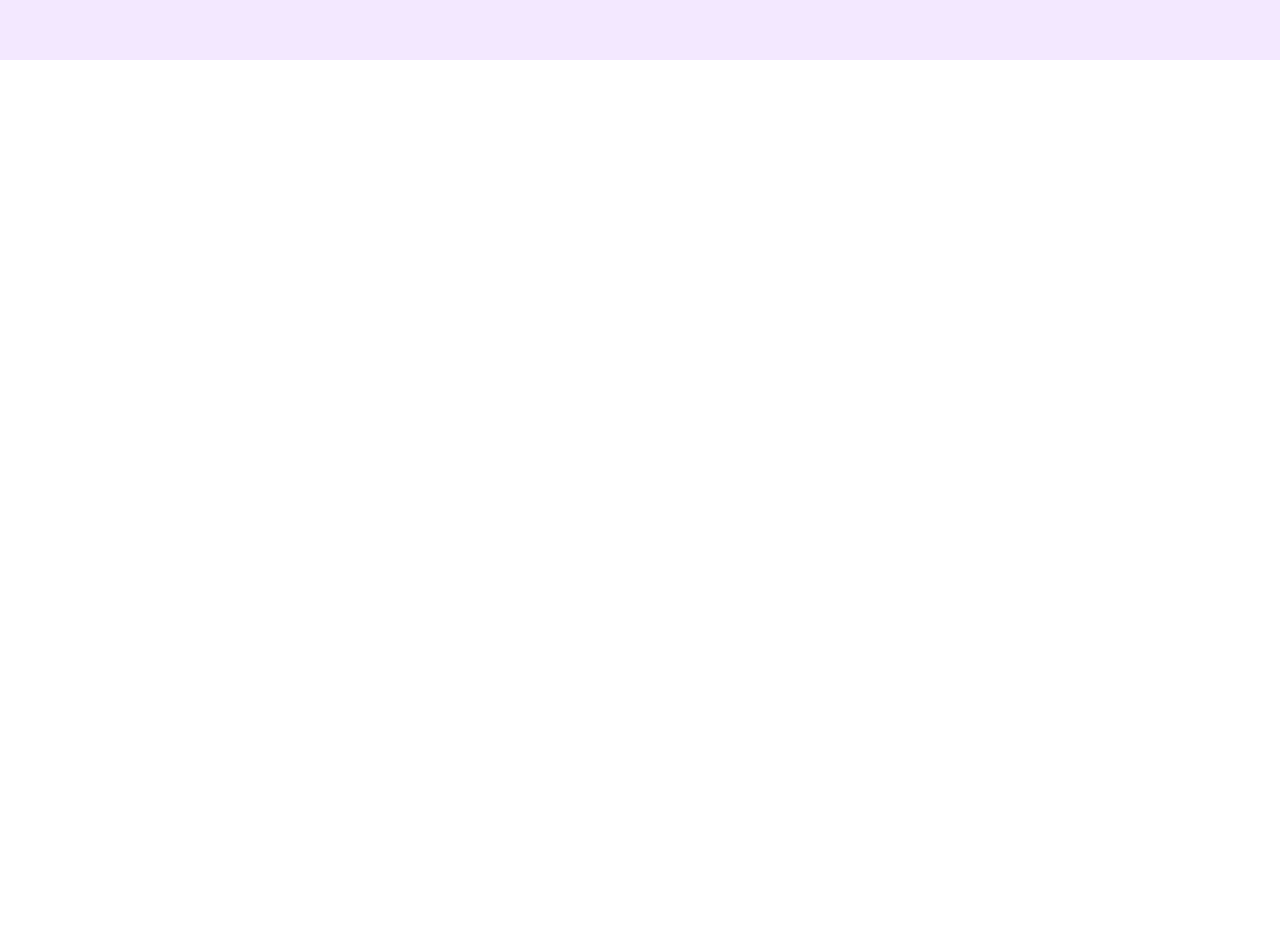
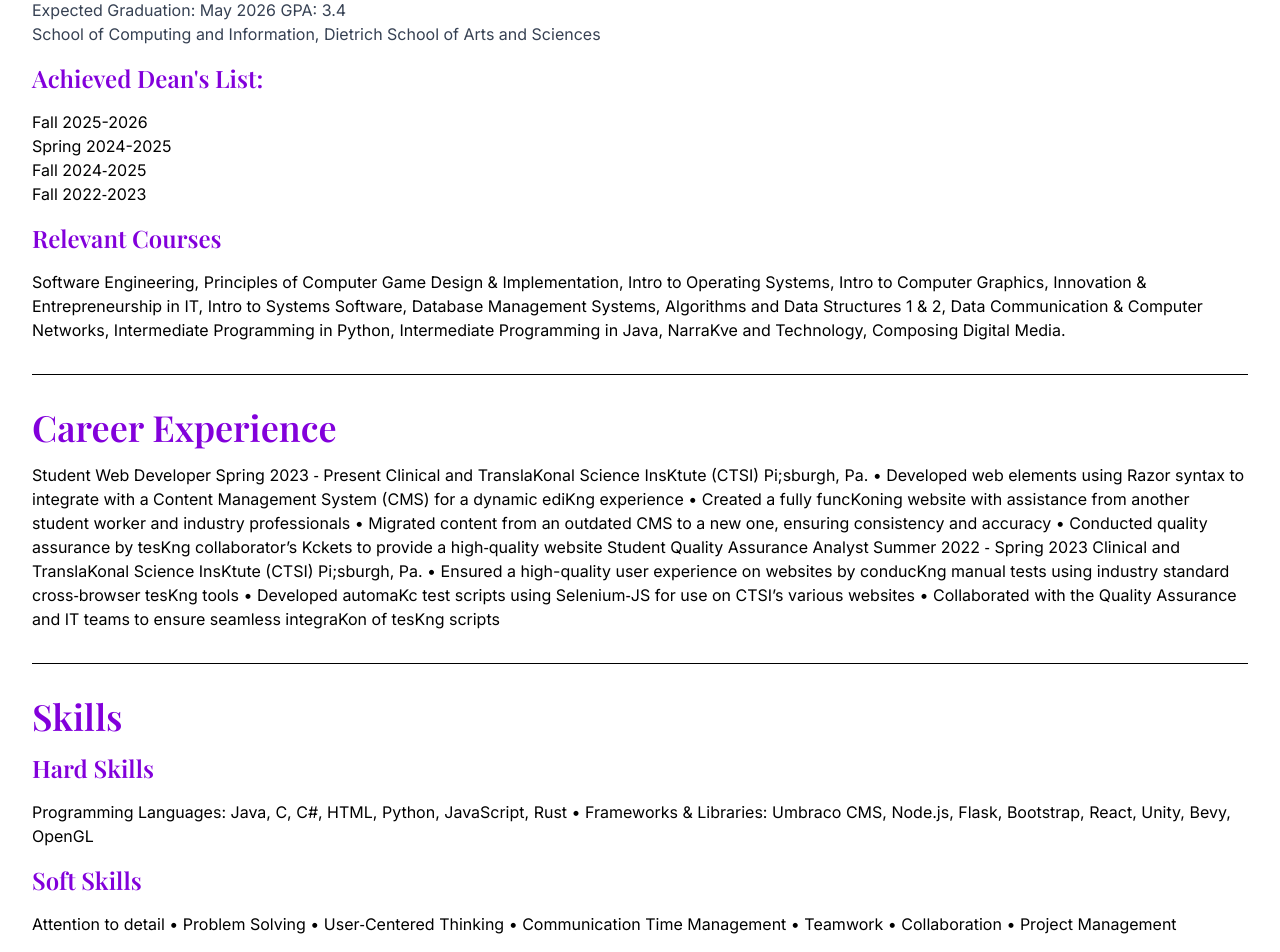
Before and after one commit to thegbars/thegbars.github.io, a React (Vite) app in the folder portfolio-vite/: page /resume in a window 1280 px wide. Shown: the part 260-1212 px from the top of the page. Before the commit the page ends 800 px from the top, so only its background shows below. Built offline with nearby package versions, Linux system fonts and the light colour scheme.

Commit message:
Initial Resume + Other page setup

```diff
--- a/portfolio-vite/src/main.tsx
+++ b/portfolio-vite/src/main.tsx
@@ -6,6 +6,9 @@ import { BrowserRouter, Routes, Route } from "react-router";
 import Navbar from '@/components/Navbar'
 import Footer from '@/components/Footer'
 import Projects from '@/pages/Projects'
+import Resume from '@/pages/Resume'
+import About from '@/pages/About'
+import Contact from '@/pages/Contact'
 
 createRoot(document.getElementById('root')!).render(
     <div>
@@ -14,6 +17,9 @@ createRoot(document.getElementById('root')!).render(
             <Routes>
                 <Route path="/" element={<Home />} />
                 <Route path="/projects" element={<Projects />} />
+                <Route path="/about" element={<About />} />
+                <Route path="/contact" element={<Contact />} />
+                <Route path="/resume" element={<Resume />} />
             </Routes>
         </BrowserRouter>
         <Footer />
--- a/portfolio-vite/src/pages/About.tsx
+++ b/portfolio-vite/src/pages/About.tsx
@@ -0,0 +1,7 @@
+export default function About() {
+    return (
+        <div>
+
+        </div>
+    )
+}
--- a/portfolio-vite/src/pages/Contact.tsx
+++ b/portfolio-vite/src/pages/Contact.tsx
@@ -0,0 +1,7 @@
+export default function Contact (){
+    return (
+        <div>
+
+        </div>
+    )
+}
--- a/portfolio-vite/src/pages/Resume.tsx
+++ b/portfolio-vite/src/pages/Resume.tsx
@@ -0,0 +1,83 @@
+import Gutters from "@/components/Gutters"
+import { Separator } from "@/components/ui/separator"
+
+export default function Resume() {
+    return (
+        <Gutters>
+            {/*Education*/}
+            <div className="mb-8">
+                <h1 className="text-4xl text-purple-700 mb-4">Education</h1>
+                <div className="mb-4">
+                    <p>University of Pittsburgh</p>
+                    <p className="text-gray-700">Pittsburgh, Pa.</p>
+                </div>
+
+                <div className="mb-4">
+                    <p>BSc in Computer Science & Digital Narrative and Interactive Design</p>
+                    <p className="text-gray-700">August 2022 ‑ Present</p>
+                    <p className="text-gray-700">Expected Graduation: May 2026 GPA: 3.4</p>
+                    <p className="text-gray-700">School of Computing and Information, Dietrich School of Arts and Sciences</p>
+                </div>
+
+                <h1 className="text-2xl text-purple-700 mb-4">Achieved Dean's List:</h1>
+                <ul>
+                    <li>Fall 2025-2026</li>
+                    <li>Spring 2024-2025</li>
+                    <li>Fall 2024‑2025</li>
+                    <li>Fall 2022‑2023</li>
+                </ul>
+
+                <h1 className="text-2xl text-purple-700 my-4">Relevant Courses</h1>
+                <p>
+                    Software Engineering, Principles of Computer Game Design & Implementation, Intro to
+                    Operating Systems, Intro to Computer Graphics, Innovation & Entrepreneurship in IT, Intro to Systems
+                    Software, Database Management Systems, Algorithms and Data Structures 1 & 2, Data Communication &
+                    Computer Networks, Intermediate Programming in Python, Intermediate Programming in Java, NarraKve and
+                    Technology, Composing Digital Media.
+                </p>
+                <Separator className="bg-black mt-8" />
+            </div>
+
+            {/*Career Experience*/}
+            <div className="mb-8">
+                <h1 className="text-4xl text-purple-700 mb-4">Career Experience</h1>
+                Student Web Developer Spring 2023 ‑ Present
+                Clinical and TranslaKonal Science InsKtute (CTSI) Pi;sburgh, Pa.
+                • Developed web elements using Razor syntax to integrate with a Content Management System (CMS) for a
+                dynamic ediKng experience
+                • Created a fully funcKoning website with assistance from another student worker and industry professionals
+                • Migrated content from an outdated CMS to a new one, ensuring consistency and accuracy
+                • Conducted quality assurance by tesKng collaborator’s Kckets to provide a high‑quality website
+                Student Quality Assurance Analyst Summer 2022 ‑ Spring 2023
+                Clinical and TranslaKonal Science InsKtute (CTSI) Pi;sburgh, Pa.
+                • Ensured a high-quality user experience on websites by conducKng manual tests using industry standard
+                cross‑browser tesKng tools
+                • Developed automaKc test scripts using Selenium‑JS for use on CTSI’s various websites
+                • Collaborated with the Quality Assurance and IT teams to ensure seamless integraKon of tesKng scripts
+                <Separator className="bg-black mt-8" />
+            </div>
+
+            <div className="mb-8">
+                <h1 className="text-4xl text-purple-700 mb-4">Skills</h1>
+
+                <h1 className="text-2xl text-purple-700 my-4">Hard Skills</h1>
+                <p>Programming Languages: Java, C, C#, HTML,
+                    Python, JavaScript, Rust
+                    • Frameworks & Libraries: Umbraco CMS, Node.js, Flask, Bootstrap, React, Unity, Bevy, OpenGL</p>
+
+                <h1 className="text-2xl text-purple-700 my-4">Soft Skills</h1>
+                <p>
+                    Attention to detail
+                    • Problem Solving
+                    • User‑Centered Thinking
+                    • Communication
+                    Time Management
+                    • Teamwork
+                    • Collaboration
+                    • Project Management
+                </p>
+            </div>
+
+        </Gutters>
+    )
+}
```
